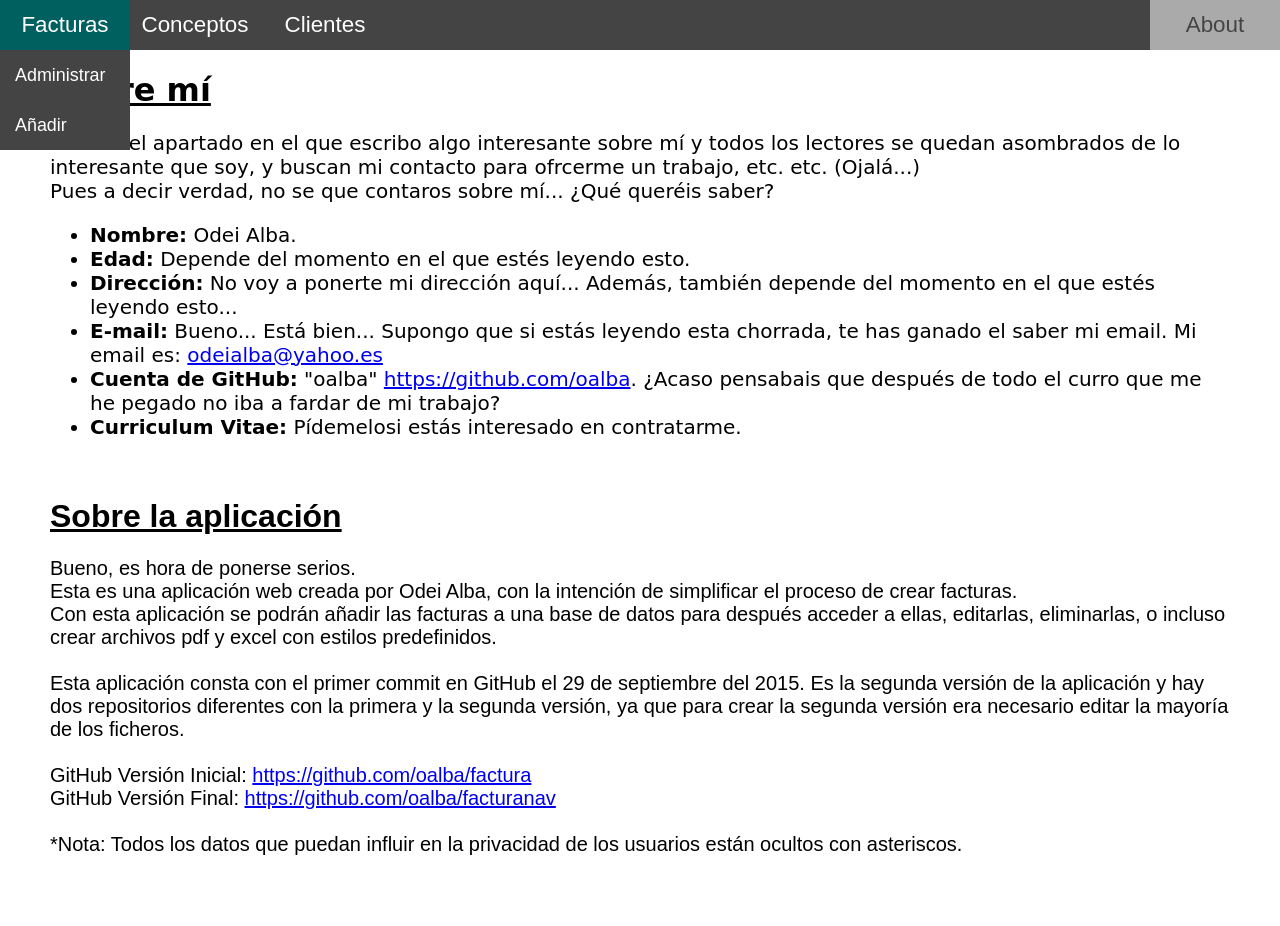
After one commit to oalba/facturanav, a PHP site: page /about.html in a window 1280 px wide. The commit adds this page. Run offline with PHP 8.4, Linux system fonts and the light colour scheme.

Commit message:
about eginda, navbar fixed

```diff
--- /dev/null
+++ b/about.html
@@ -0,0 +1,67 @@
+<html>
+<head>
+<title>Añadir cliente</title>
+<link rel="stylesheet" type="text/css" href="estilo.css">
+</head>
+<body>
+<header>
+<div class="nav">
+<ul>
+    <li><a href="index.php">Facturas</a>
+        <ul>
+            <li><a href="index.php">Administrar</a></li>
+            <li><a href="add_factura.php">Añadir</a></li>
+        </ul>
+    </li>
+    <li><a href="manage_conce.php">Conceptos</a>
+        <ul>
+            <li><a href="manage_conce.php">Administrar</a></li>
+            <li><a href="add_conce.php">Añadir</a></li>
+        </ul>
+    </li>
+    <li><a href="manage_cliente.php">Clientes</a>
+        <ul>
+            <li><a href="manage_cliente.php">Administrar</a></li>
+            <li><a href="add_cliente.php">Añadir</a></li>
+        </ul>
+    </li>
+    <li style="float:right;list-style-type:none;margin: 0 0 10px 10px;"><a class="active" href="about.html">About</a></li>
+</ul>
+</div>
+</header>
+<div style="padding: 20px; margin:30px;">
+    <h1 style="font-family: 'Comic Sans MS';"><b><u>Sobre mí</u></b></h1>
+    <p style="font-family: 'Comic Sans MS';font-size:20;">
+        Este es el apartado en el que escribo algo interesante sobre mí y todos los lectores se quedan asombrados de lo interesante que soy, y buscan mi contacto para ofrcerme un trabajo, etc. etc. (Ojalá...)<br>
+        Pues a decir verdad, no se que contaros sobre mí... ¿Qué queréis saber?<br>
+        <ul style="font-family: 'Comic Sans MS';font-size:20;">
+            <li><b>Nombre:</b> Odei Alba.</li>
+            <li><b>Edad:</b> Depende del momento en el que estés leyendo esto.</li>
+            <li><b>Dirección:</b> No voy a ponerte mi dirección aquí... Además, también depende del momento en el que estés leyendo esto...</li>
+            <li><b>E-mail:</b> Bueno... Está bien... Supongo que si estás leyendo esta chorrada, te has ganado el saber mi email. Mi email es: <a href="mailto:odeialba@yahoo.es?Subject=Aplicación%20de%20facturas">odeialba@yahoo.es</a></li>
+            <li><b>Cuenta de GitHub:</b> "oalba" <a href="https://github.com/oalba">https://github.com/oalba</a>. ¿Acaso pensabais que después de todo el curro que me he pegado no iba a fardar de mi trabajo?</li>
+            <li><b>Curriculum Vitae:</b> Pídemelosi estás interesado en contratarme.</li>
+        </ul>
+    </p><br>
+
+    <h1 style="font-family: 'Arial';"><u>Sobre la aplicación</u></h1>
+    <p style="font-family: 'Arial';font-size:20;">
+        Bueno, es hora de ponerse serios.<br>
+        Esta es una aplicación web creada por Odei Alba, con la intención de simplificar el proceso de crear facturas.
+        <br>
+        Con esta aplicación se podrán añadir las facturas a una base de datos para después acceder a ellas, editarlas, eliminarlas, o incluso crear archivos pdf y excel con estilos predefinidos.
+        <br>
+        <br>
+        Esta aplicación consta con el primer commit en GitHub el 29 de septiembre del 2015. Es la segunda versión de la aplicación y hay dos repositorios diferentes con la primera y la segunda versión, ya que para crear la segunda versión era necesario editar la mayoría de los ficheros.<br>
+        <br>
+        GitHub Versión Inicial: <a href="https://github.com/oalba/factura">https://github.com/oalba/factura</a><br>
+        GitHub Versión Final: <a href="https://github.com/oalba/facturanav">https://github.com/oalba/facturanav</a><br>
+        <br>
+        *Nota: Todos los datos que puedan influir en la privacidad de los usuarios están ocultos con asteriscos.<br>
+
+
+    </p>
+
+</div>
+</body>
+</html>
--- a/add_cliente.php
+++ b/add_cliente.php
@@ -25,6 +25,7 @@
             <li><a class="active" href="add_cliente.php">Añadir</a></li>
         </ul>
     </li>
+    <li style="float:right;list-style-type:none;margin: 0 0 10px 10px;"><a href="about.html">About</a></li>
 </ul>
 </div>
 </header>
--- a/add_conce.php
+++ b/add_conce.php
@@ -25,6 +25,7 @@
             <li><a href="add_cliente.php">Añadir</a></li>
         </ul>
     </li>
+    <li style="float:right;list-style-type:none;margin: 0 0 10px 10px;"><a href="about.html">About</a></li>
 </ul>
 </div>
 </header>
--- a/add_factura.php
+++ b/add_factura.php
@@ -24,6 +24,7 @@
             <li><a href="add_cliente.php">Añadir</a></li>
         </ul>
     </li>
+    <li style="float:right;list-style-type:none;margin: 0 0 10px 10px;"><a href="about.html">About</a></li>
 </ul>
 </div>
 </header>
--- a/edit_cliente.php
+++ b/edit_cliente.php
@@ -25,6 +25,7 @@
             <li><a href="add_cliente.php">Añadir</a></li>
         </ul>
     </li>
+    <li style="float:right;list-style-type:none;margin: 0 0 10px 10px;"><a href="about.html">About</a></li>
 </ul>
 </div>
 </header>
--- a/edit_con_fac.php
+++ b/edit_con_fac.php
@@ -25,6 +25,7 @@
             <li><a href="add_cliente.php">Añadir</a></li>
         </ul>
     </li>
+    <li style="float:right;list-style-type:none;margin: 0 0 10px 10px;"><a href="about.html">About</a></li>
 </ul>
 </div>
 </header>
--- a/edit_conce.php
+++ b/edit_conce.php
@@ -25,6 +25,7 @@
             <li><a href="add_cliente.php">Añadir</a></li>
         </ul>
     </li>
+    <li style="float:right;list-style-type:none;margin: 0 0 10px 10px;"><a href="about.html">About</a></li>
 </ul>
 </div>
 </header>
--- a/edit_factura.php
+++ b/edit_factura.php
@@ -25,6 +25,7 @@
             <li><a href="add_cliente.php">Añadir</a></li>
         </ul>
     </li>
+    <li style="float:right;list-style-type:none;margin: 0 0 10px 10px;"><a href="about.html">About</a></li>
 </ul>
 </div>
 </header>
--- a/estilo.css
+++ b/estilo.css
@@ -5,6 +5,7 @@ body {
 
 .cuerpo {
   padding-left:20px;
+  margin-top:60px;
 }
 
 .button1 {width:100%;height:100%;}
@@ -13,8 +14,12 @@ body {
 .nav ul {
   list-style: none;
   background-color: #444;
+  position: fixed;
+  top: 0;
+  width: 100%;
   padding: 0;
   margin: 0;
+  height: 50px;
 }
 
 .nav li {
@@ -44,8 +49,16 @@ body {
 }
 
 /* Sub Menus */
+.nav li ul {
+  margin-top:50px;
+}
+
 .nav li li {
   font-size: .8em;
+  background-color: #444;
+  list-style: inherit;
+  padding: 0;
+  margin: 0;
 }
 
 /*******************************************
--- a/index.php
+++ b/index.php
@@ -25,6 +25,7 @@
             <li><a href="add_cliente.php">Añadir</a></li>
         </ul>
     </li>
+    <li style="float:right;list-style-type:none;margin: 0 0 10px 10px;"><a href="about.html">About</a></li>
 </ul>
 </div>
 </header>
--- a/manage_cliente.php
+++ b/manage_cliente.php
@@ -25,6 +25,7 @@
             <li><a href="add_cliente.php">Añadir</a></li>
         </ul>
     </li>
+    <li style="float:right;list-style-type:none;margin: 0 0 10px 10px;"><a href="about.html">About</a></li>
 </ul>
 </div>
 </header>
--- a/manage_conce.php
+++ b/manage_conce.php
@@ -25,6 +25,7 @@
             <li><a href="add_cliente.php">Añadir</a></li>
         </ul>
     </li>
+    <li style="float:right;list-style-type:none;margin: 0 0 10px 10px;"><a href="about.html">About</a></li>
 </ul>
 </div>
 </header>
--- a/manage_facturasold.php
+++ b/manage_facturasold.php
@@ -1,5 +1,5 @@
 <html>
-<head><title>Buscar factura</title>
+<head><title>Administrar facturas</title>
 <link rel="stylesheet" type="text/css" href="estilo.css">
 </head>
 <body>
@@ -24,6 +24,7 @@
             <li><a href="add_cliente.php">Añadir</a></li>
         </ul>
     </li>
+    <li style="float:right;list-style-type:none;margin: 0 0 10px 10px;"><a href="about.html">About</a></li>
 </ul>
 </div>
 </header>
```
